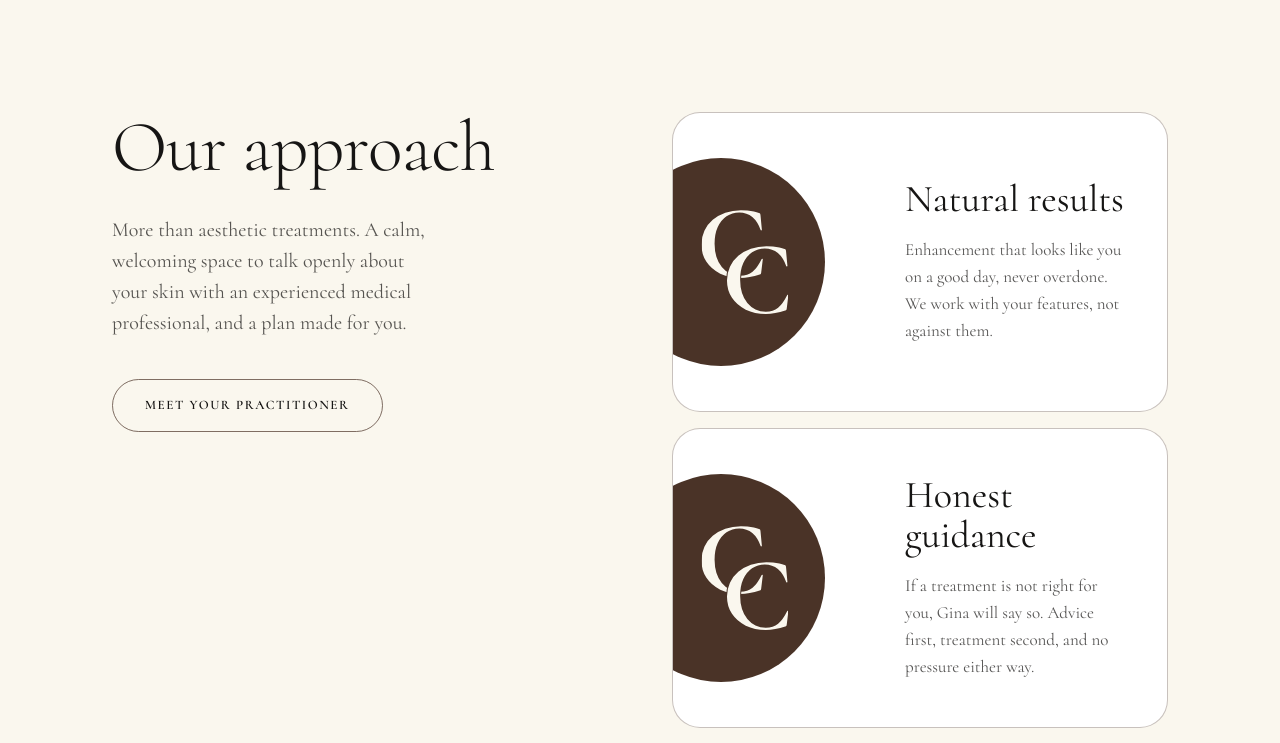
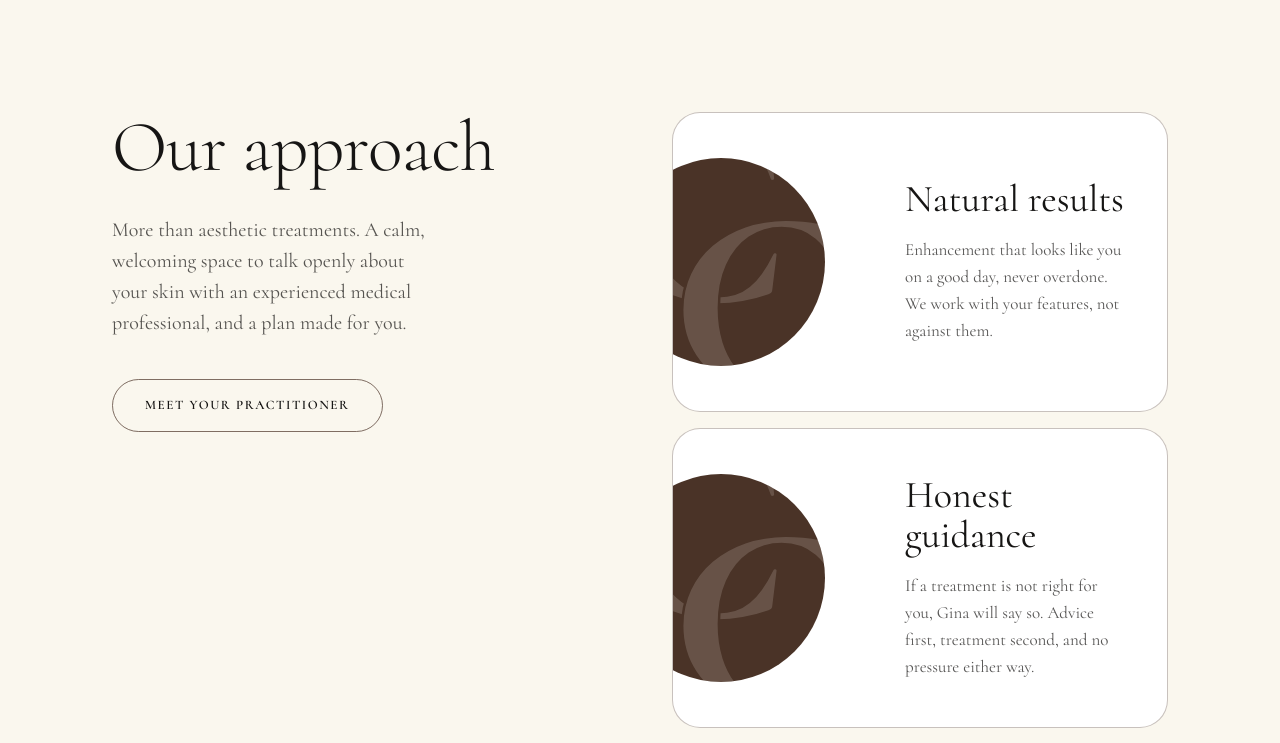
Before and after one commit to coveclinic/cove-clinic-site, a Next.js app: page / in a window 1280 px wide. Shown: the part 800-1543 px from the top of the page. Built offline with nearby package versions, Linux system fonts and the light colour scheme.

Commit message:
Make the CC in the circles large and faded, like the homepage
Co-Authored-By: Claude Opus 5.5 <noreply@anthropic.com>
Claude-Session: https://claude.ai/code/session_018MdN3Ca5oEeEGP2U2Aw4dn

```diff
--- a/components/DrawingMark.tsx
+++ b/components/DrawingMark.tsx
@@ -1,36 +1,32 @@
 /**
- * A disc holding the CC monogram. Clay with an ink mark by default;
+ * A disc holding the CC monogram, set large and faint so it runs off the
+ * disc's edges, as it does over the hero. Clay with an ink mark by default;
  * walnut with a paper mark echoes the hero. Size it with className.
  */
 export function DrawingMark({
   tone = "clay",
   className = "size-14",
-  markClassName = "",
 }: {
   tone?: "clay" | "walnut";
   className?: string;
-  /** Nudges the monogram towards the part of the disc left showing when the disc bleeds off an edge. */
-  markClassName?: string;
 }) {
   const disc = tone === "walnut" ? "bg-walnut" : "bg-clay";
-  const line = tone === "walnut" ? "bg-paper" : "bg-ink";
+  const line = tone === "walnut" ? "bg-paper/16" : "bg-ink/10";
   return (
     <span
       aria-hidden="true"
       className={`grid shrink-0 place-items-center overflow-hidden rounded-full ${disc} ${className}`}
     >
       <span
-        className={`block h-[50%] ${line} ${markClassName}`}
+        className={`block h-[130%] ${line}`}
         style={{
           aspectRatio: "273.25 / 326.1",
           maskImage: "url(/brand/monogram-tall.svg)",
           maskRepeat: "no-repeat",
           maskSize: "contain",
-          maskPosition: "center",
           WebkitMaskImage: "url(/brand/monogram-tall.svg)",
           WebkitMaskRepeat: "no-repeat",
           WebkitMaskSize: "contain",
-          WebkitMaskPosition: "center",
         }}
       />
     </span>
--- a/components/TrustBand.tsx
+++ b/components/TrustBand.tsx
@@ -12,7 +12,6 @@ export function TrustBand() {
       <div className="relative mx-auto max-w-[1392px] overflow-hidden rounded-card bg-clay px-7 pb-16 pt-28 text-ink md:px-16 md:pb-24 md:pt-36 lg:px-[88px] lg:py-28">
         <DrawingMark
           tone="walnut"
-          markClassName="-translate-x-[28%] translate-y-[28%] lg:translate-y-0"
           className="absolute -right-10 -top-10 size-40 md:-right-16 md:-top-16 md:size-64 lg:-right-12 lg:top-1/2 lg:size-[420px] lg:-translate-y-1/2"
         />
         <div className="relative lg:max-w-[62%]">
--- a/components/ValueDeck.tsx
+++ b/components/ValueDeck.tsx
@@ -49,7 +49,6 @@ export function ValueDeck({ items }: { items: Value[] }) {
               the top-left corner on a phone, the left edge from md. */}
           <DrawingMark
             tone="walnut"
-            markClassName="translate-x-[28%] translate-y-[28%] md:translate-y-0"
             className="absolute -left-8 -top-8 size-28 md:-left-14 md:top-1/2 md:size-52 md:-translate-y-1/2 lg:-left-10 lg:size-40 xl:-left-14 xl:size-52"
           />
           <div className="min-w-0">
```
